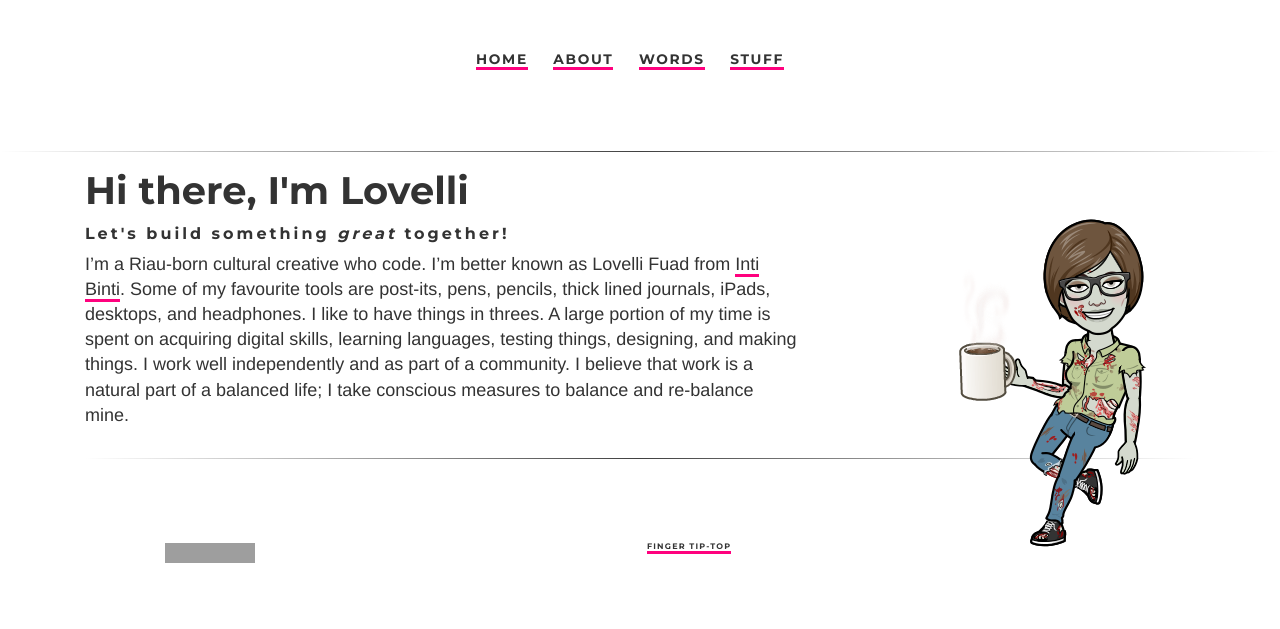
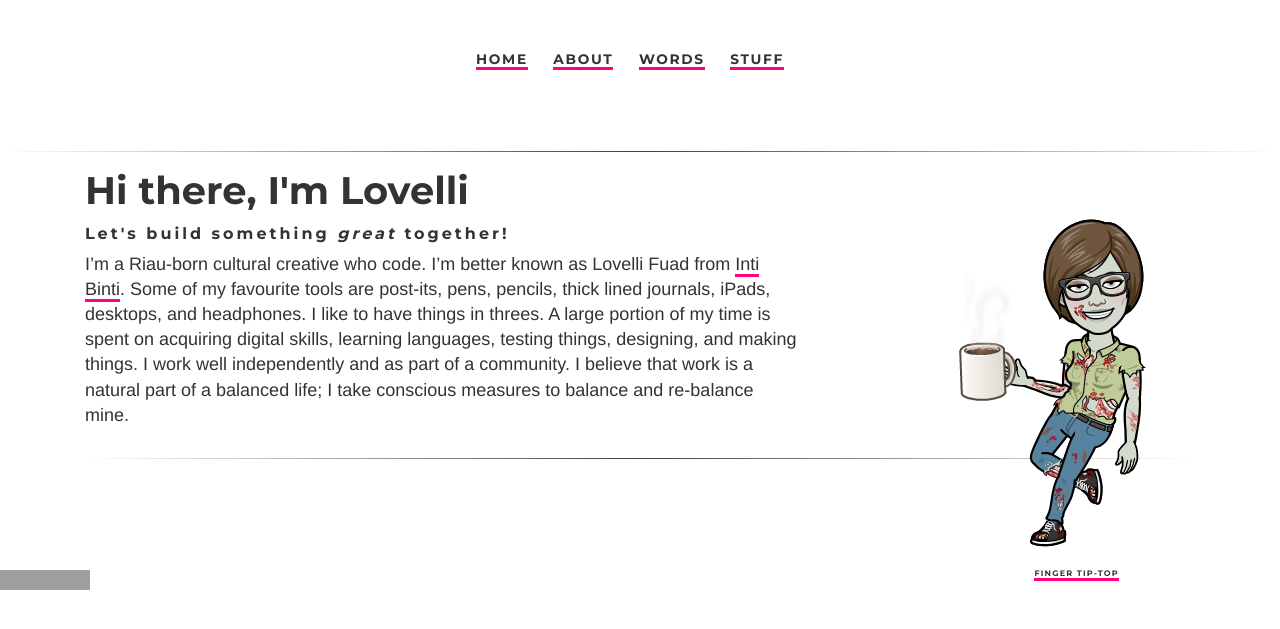
Before and after one commit to ariesti/ariesti.github.io, a Jekyll site: the page built from index.html, in a window 1280 px wide. Shown: the top 629 px of the page. Built offline with Jekyll 4.4.1, drawn with Linux system fonts in a browser that asks for light colours; grey boxes are pictures that could not be loaded.

Commit message:
Update default.html

```diff
--- a/_layouts/default.html
+++ b/_layouts/default.html
@@ -42,7 +42,7 @@
 			<hr class="style-two">
 			</div>
 
-			<div class="main-container">
+			<div class="clear">
 
 			{% include footer.html %}
 
```
